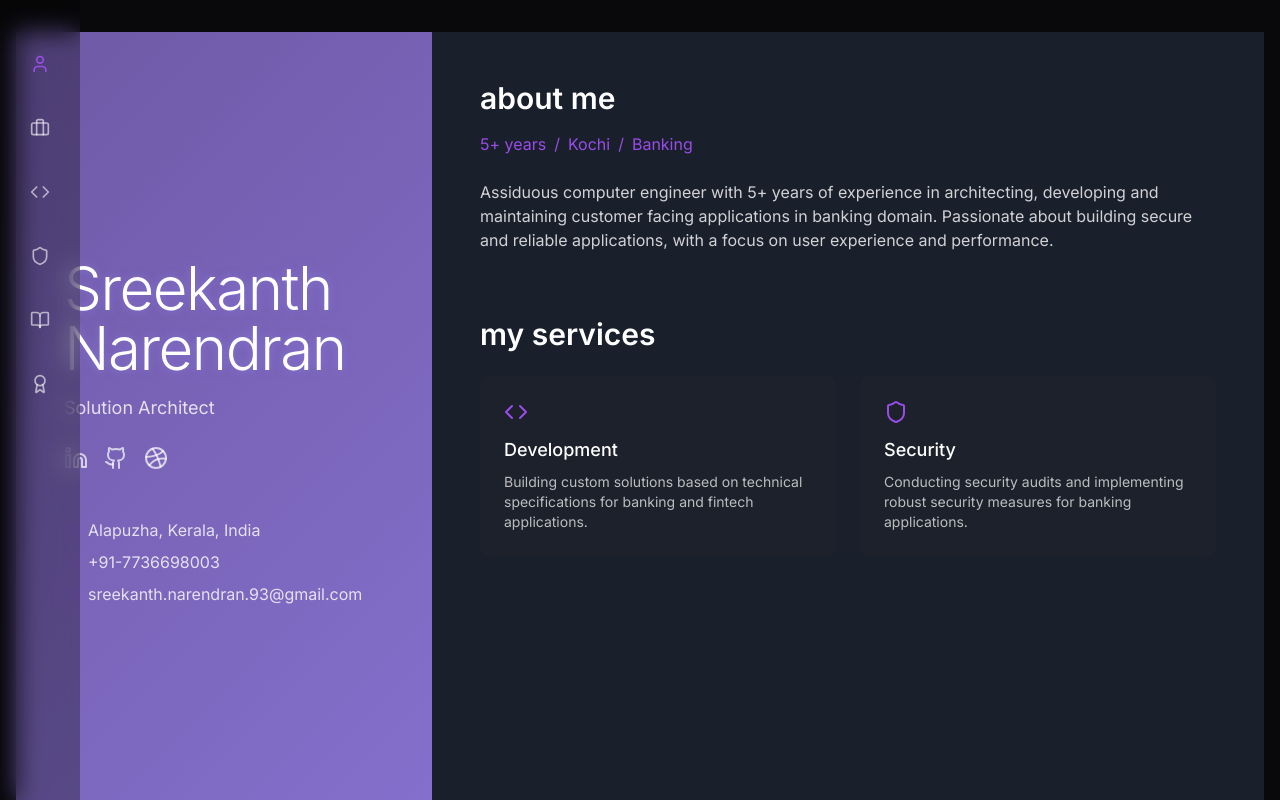
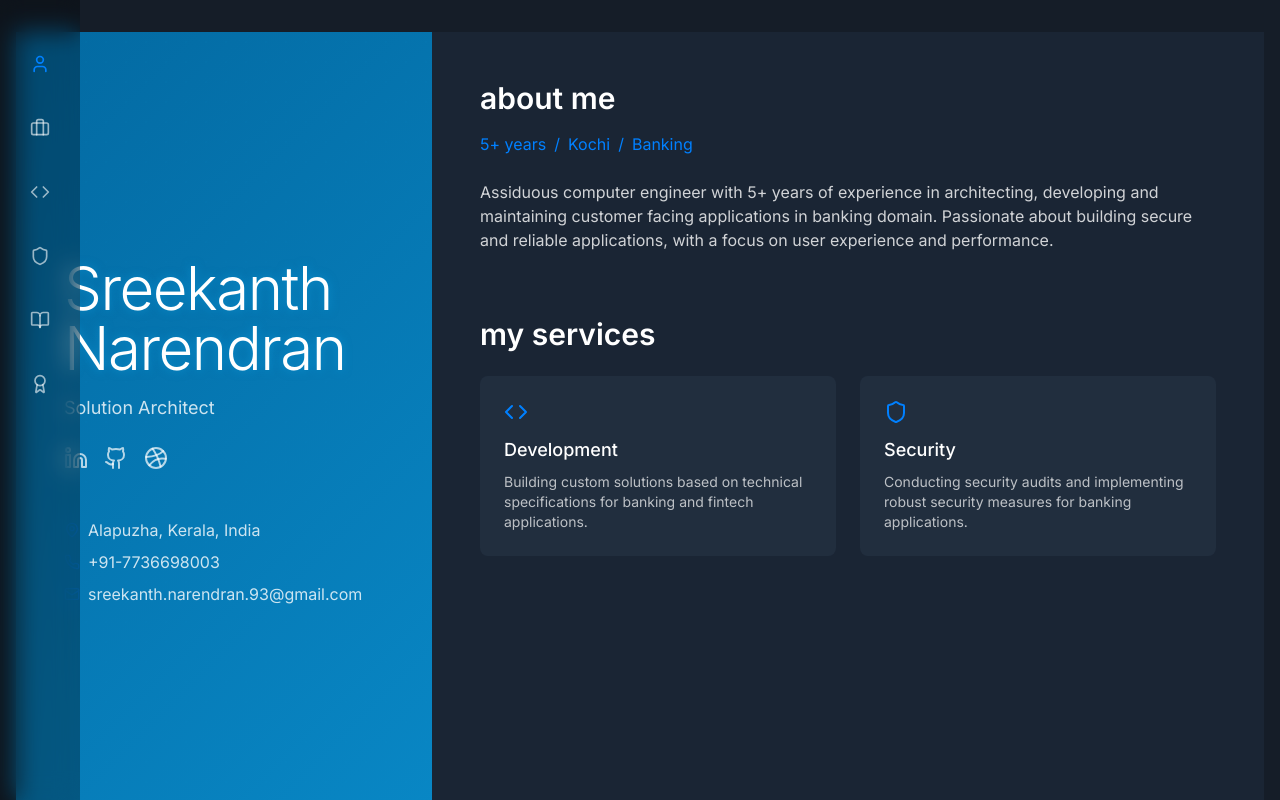
Before and after one commit to themacroot/themacroot.github.io, a React (Vite) app: page / in a window 1280 px wide. Shown: the top 800 px of the page. Built offline with nearby package versions, Linux system fonts and the light colour scheme.

Commit message:
Change color theme
Update the color theme to a more manly theme.

```diff
--- a/src/App.css
+++ b/src/App.css
@@ -12,18 +12,18 @@
 }
 
 .gradient-bg {
-  background: linear-gradient(-45deg, #1a1f2c, #222, #1a1f2c);
+  background: linear-gradient(-45deg, #1A2534, #222, #1A2534);
   background-size: 400% 400%;
   animation: gradient 15s ease infinite;
 }
 
 .card-hover:hover {
-  box-shadow: 0 0 15px rgba(155, 135, 245, 0.3);
+  box-shadow: 0 0 15px rgba(14, 165, 233, 0.3);
   transform: translateY(-5px);
 }
 
-.purple-filter {
-  filter: drop-shadow(0 0 5px rgba(155, 135, 245, 0.5));
+.blue-filter {
+  filter: drop-shadow(0 0 5px rgba(14, 165, 233, 0.5));
 }
 
 body {
@@ -35,18 +35,18 @@ body::-webkit-scrollbar {
 }
 
 body::-webkit-scrollbar-track {
-  background: #1a1f2c;
+  background: #1A2534;
 }
 
 body::-webkit-scrollbar-thumb {
-  background: #9b87f5;
+  background: #0ea5e9;
   border-radius: 5px;
 }
 
 body::-webkit-scrollbar-thumb:hover {
-  background: #7e69ab;
+  background: #0369a1;
 }
 
 .text-shadow {
-  text-shadow: 0 0 10px rgba(155, 135, 245, 0.5);
+  text-shadow: 0 0 10px rgba(14, 165, 233, 0.5);
 }
--- a/src/index.css
+++ b/src/index.css
@@ -7,33 +7,33 @@
 
 @layer base {
   :root {
-    --background: 240 10% 3.9%;
-    --foreground: 0 0% 98%;
+    --background: 215 30% 12%;
+    --foreground: 210 40% 98%;
 
-    --card: 240 10% 3.9%;
-    --card-foreground: 0 0% 98%;
+    --card: 215 28% 17%;
+    --card-foreground: 210 40% 98%;
 
-    --popover: 240 10% 3.9%;
-    --popover-foreground: 0 0% 98%;
+    --popover: 215 28% 17%;
+    --popover-foreground: 210 40% 98%;
 
-    --primary: 270 75% 60%;
-    --primary-foreground: 0 0% 98%;
+    --primary: 210 100% 50%;
+    --primary-foreground: 210 40% 98%;
 
-    --secondary: 240 3.7% 15.9%;
-    --secondary-foreground: 0 0% 98%;
+    --secondary: 215 25% 27%;
+    --secondary-foreground: 210 40% 98%;
 
-    --muted: 240 3.7% 15.9%;
-    --muted-foreground: 240 5% 64.9%;
+    --muted: 215 25% 27%;
+    --muted-foreground: 215 20% 65%;
 
-    --accent: 270 75% 60%;
-    --accent-foreground: 0 0% 98%;
+    --accent: 210 100% 50%;
+    --accent-foreground: 210 40% 98%;
 
     --destructive: 0 62.8% 30.6%;
     --destructive-foreground: 0 0% 98%;
 
-    --border: 240 3.7% 15.9%;
-    --input: 240 3.7% 15.9%;
-    --ring: 270 75% 60%;
+    --border: 215 25% 27%;
+    --input: 215 25% 27%;
+    --ring: 210 100% 50%;
     --radius: 0.5rem;
   }
 }
@@ -100,7 +100,7 @@
   }
 
   .dot-pattern {
-    background-image: radial-gradient(circle, rgba(155, 135, 245, 0.15) 1px, transparent 1px);
+    background-image: radial-gradient(circle, rgba(14, 165, 233, 0.15) 1px, transparent 1px);
     background-size: 20px 20px;
   }
 
@@ -117,7 +117,7 @@
   }
 
   .purple-glow {
-    text-shadow: 0 0 10px rgba(155, 135, 245, 0.5);
+    text-shadow: 0 0 10px rgba(14, 165, 233, 0.5);
   }
 
   .split-layout {
@@ -129,7 +129,7 @@
   }
 
   .right-panel {
-    @apply w-full md:w-2/3 bg-[#1A1F2C] p-6 md:p-12 overflow-y-auto;
+    @apply w-full md:w-2/3 bg-[#1A2534] p-6 md:p-12 overflow-y-auto;
   }
 
   .service-box {
@@ -153,7 +153,7 @@
 }
 
 .animated-gradient {
-  background: linear-gradient(-45deg, #9b87f5, #6e59a5, #9b87f5);
+  background: linear-gradient(-45deg, #0ea5e9, #0369a1, #0ea5e9);
   background-size: 400% 400%;
   animation: gradient-animation 15s ease infinite;
 }
```
